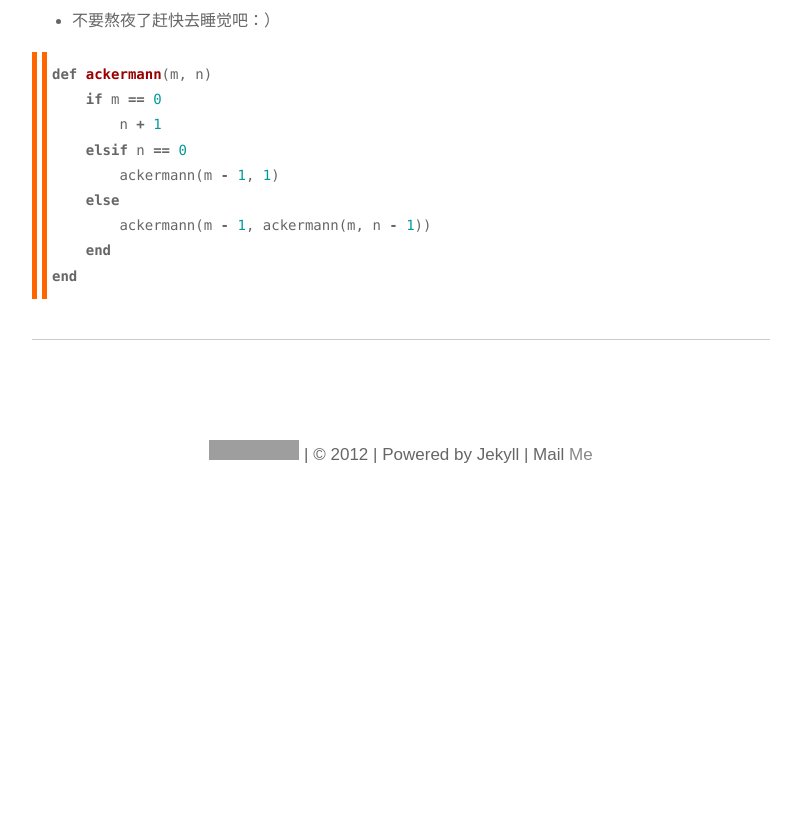
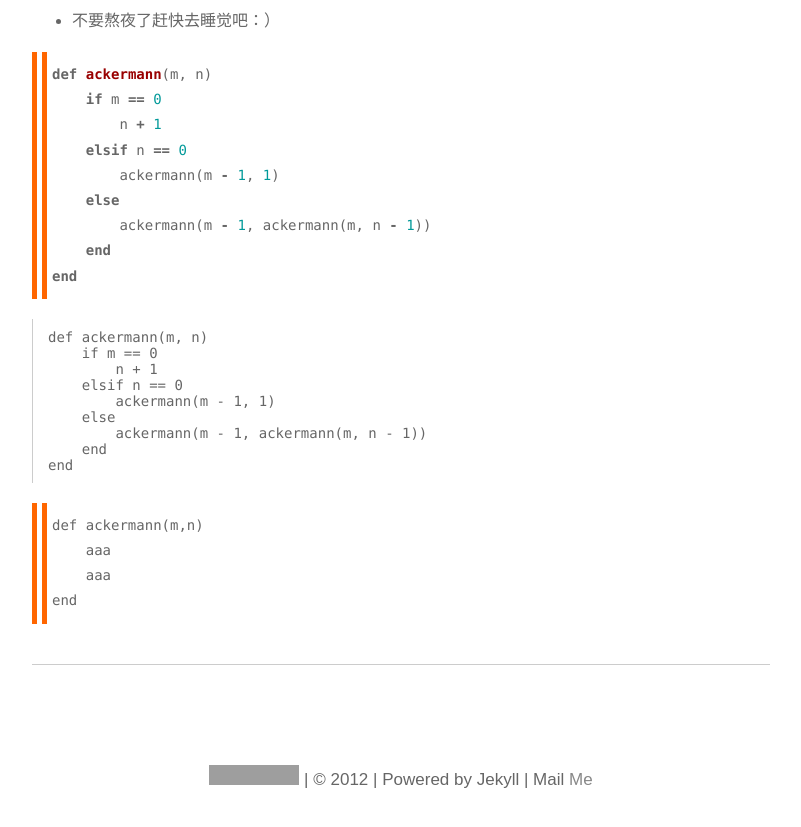
Before and after one commit to allenyip/allenyip.github.com, a Jekyll site: the page built from _posts/2013-01-18-a-little-bug.md, in a window 1280 px wide and 900 px high, scrolled down 1211 px. Shown: the top 827 px of the window, without its empty margins (239-1040 px from the left). Built offline with Jekyll 4.4.1, drawn with Linux system fonts in a browser that asks for light colours; some web fonts are replaced; Markdown is read by kramdown in place of the engine named in the settings; before the commit the page ends 1786 px from its top, so only the background shows below that; grey boxes are pictures that could not be loaded.

Commit message:
highlight test

````diff
--- a/_posts/2013-01-18-a-little-bug.md
+++ b/_posts/2013-01-18-a-little-bug.md
@@ -39,6 +39,22 @@
 end
 ```
 
+<pre><code class="ruby">def ackermann(m, n)
+    if m == 0
+        n + 1
+    elsif n == 0
+        ackermann(m - 1, 1)
+    else
+        ackermann(m - 1, ackermann(m, n - 1))
+    end
+end
+</code></pre>
+
+    def ackermann(m,n)
+        aaa
+        aaa
+    end
+
 [1]:http://i.imgur.com/dlD2Ox3.png
 [2]:http://github.com
 [3]:http://tom.preston-werner.com/
````
